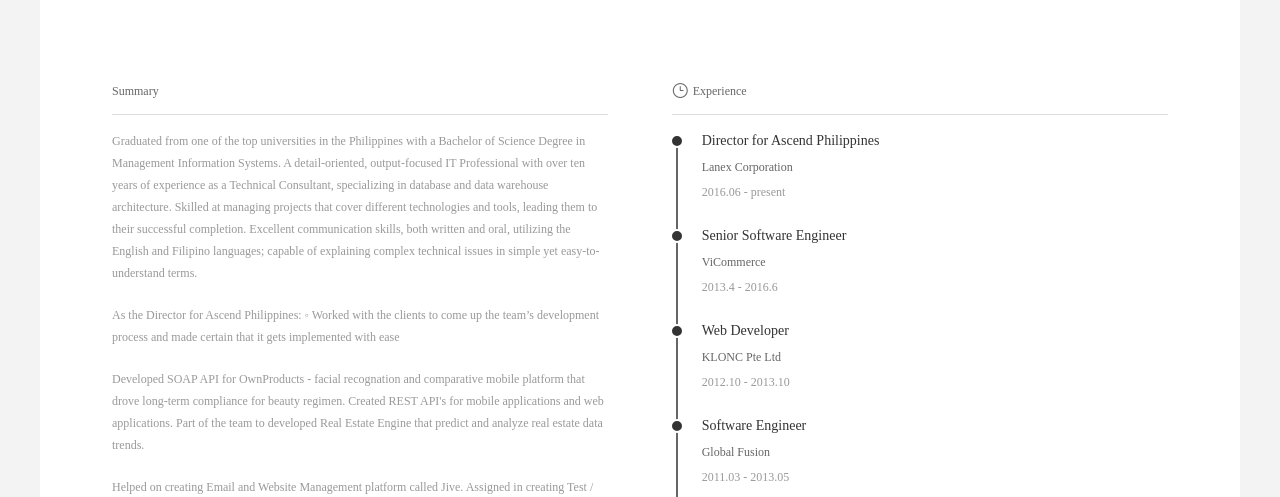
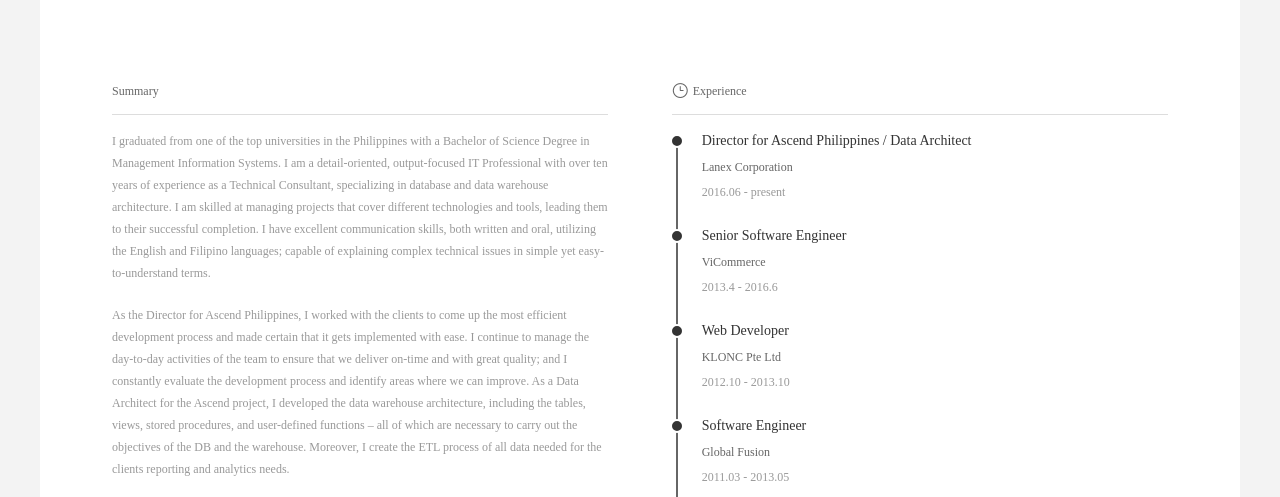
Before and after one commit to uribarcelona/uribarcelona.github.io, a plain HTML site: page index.html in a window 1280 px wide. Shown: the part 227-724 px from the top of the page. Drawn offline with Linux system fonts and the light colour scheme.

Commit message:
Body Commit 20160711_2

```diff
--- a/index.html
+++ b/index.html
@@ -59,12 +59,12 @@
 
                         <h5>Summary</h5>
                         <p class="desc">
-                            Graduated from one of the top universities in the Philippines with a Bachelor of Science Degree in Management Information Systems. A detail-oriented, output-focused IT Professional with over ten years of experience as a Technical Consultant, specializing in database and data warehouse architecture. Skilled at managing projects that cover different technologies and tools, leading them to their successful completion. Excellent communication skills, both written and oral, utilizing the English and Filipino languages; capable of explaining complex technical issues in simple yet easy-to-understand terms.
+                            I graduated from one of the top universities in the Philippines with a Bachelor of Science Degree in Management Information Systems. I am a detail-oriented, output-focused IT Professional with over ten years of experience as a Technical Consultant, specializing in database and data warehouse architecture. I am skilled at managing projects that cover different technologies and tools, leading them to their successful completion. I have excellent communication skills, both written and oral, utilizing the English and Filipino languages; capable of explaining complex technical issues in simple yet easy-to-understand terms.
                         </p>
                         <!-- s1~s5 为对应右侧 时间点 -->
                         <p class="desc s1">
-                            As the Director for Ascend Philippines:
-							◦	Worked with the clients to come up the team’s development process and made certain that it gets implemented with ease
+                            As the Director for Ascend Philippines, I worked with the clients to come up the most efficient development process and made certain that it gets implemented with ease. I continue to manage the day-to-day activities of the team to ensure that we deliver on-time and with great quality; and I constantly evaluate the development process and identify areas where we can improve.
+							As a Data Architect for the Ascend project, I developed the data warehouse architecture, including the tables, views, stored procedures, and user-defined functions – all of which are necessary to carry out the objectives of the DB and the warehouse. Moreover, I create the ETL process of all data needed for the clients reporting and analytics needs.
                         </p>
                         <p class="desc s2">
 
@@ -142,12 +142,12 @@
                     <div class="info_area info_right info_timeline">
                         <h5><i aria-hidden="true" data-icon="&#x7d;"></i>Experience</h5>
                         <ul>
-                            <li class="clearfix top" id="s5">
+                            <li class="clearfix top" id="s1">
                                 <!--list样式-->
                                 <div class="dot"><b></b></div>
                                 <!--内容-->
                                 <div class="con">
-                                    <h3>Director for Ascend Philippines</h3>
+                                    <h3>Director for Ascend Philippines / Data Architect</h3>
                                     <p>Lanex Corporation</p>
                                     <p class="desc">2016.06 - present</p>
                                 </div>
```
